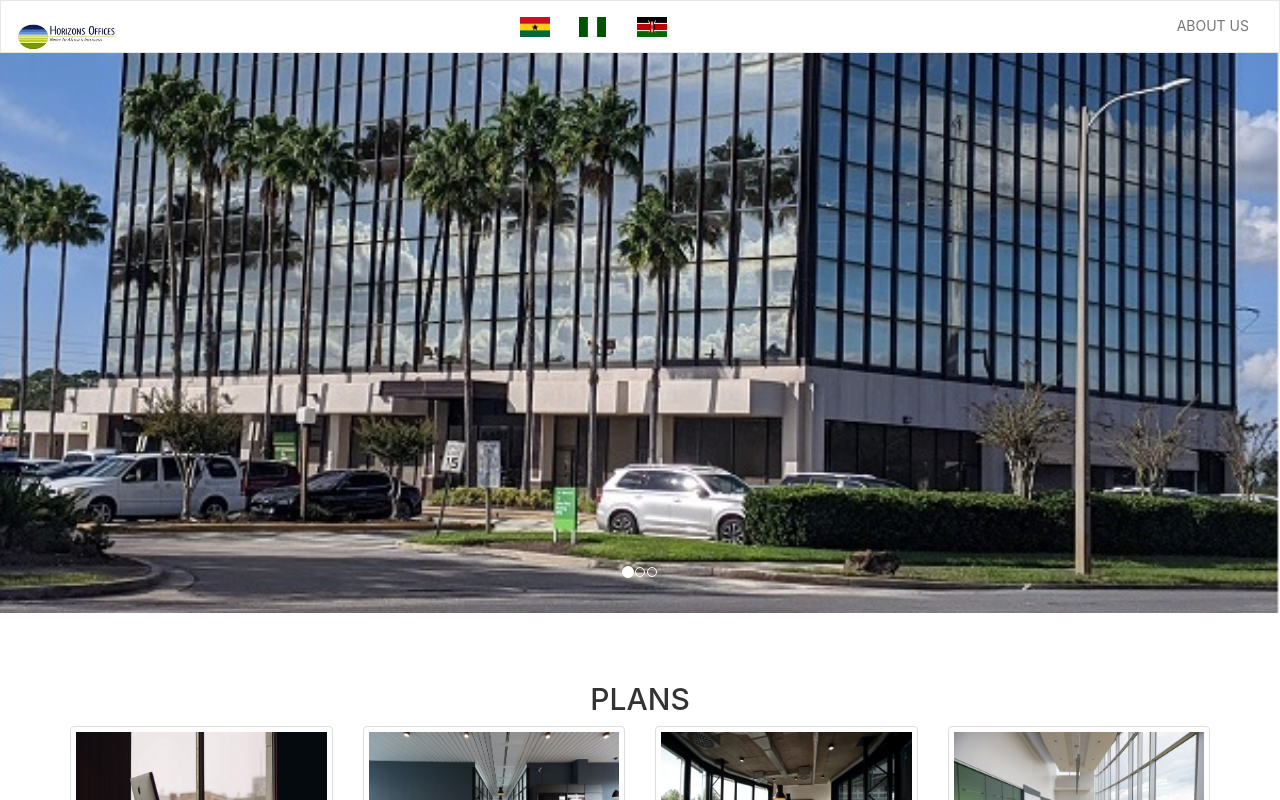
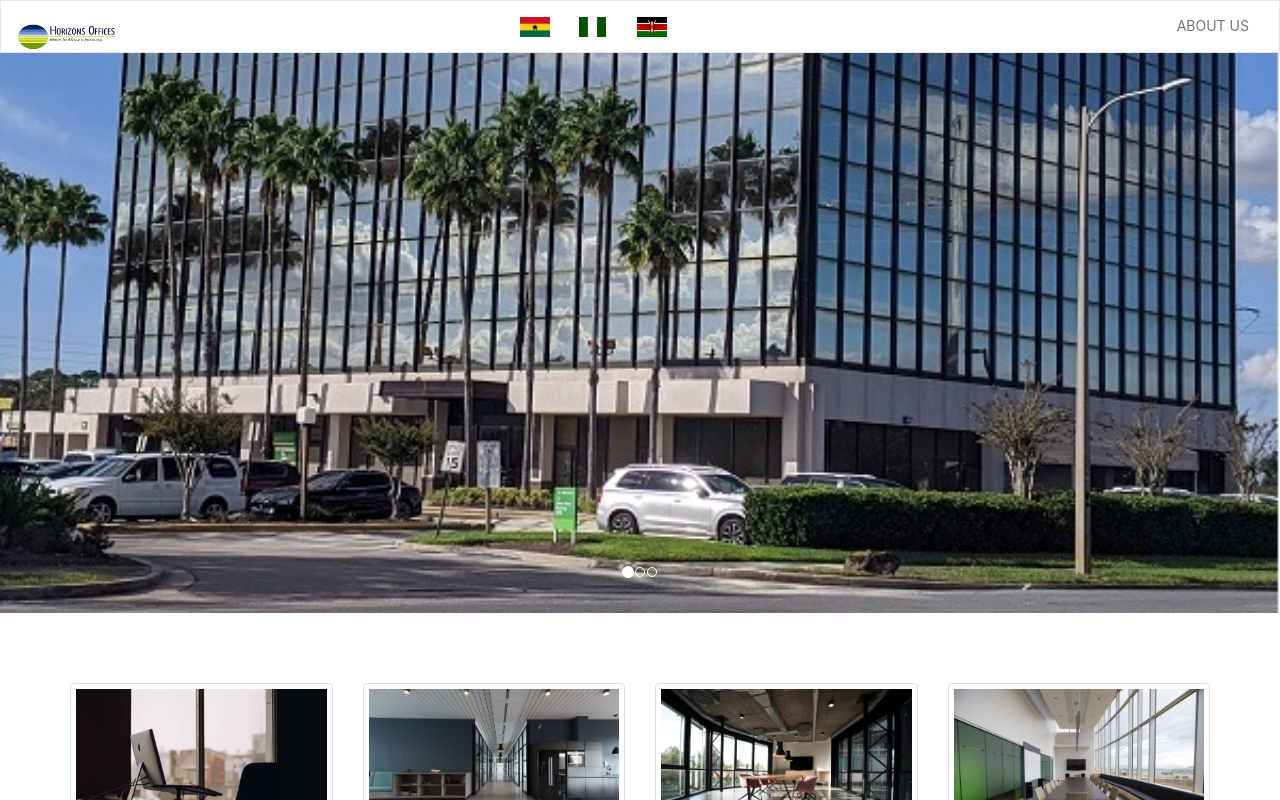
Before and after one commit to imoempire/react-horizons, a React (Create React App) app: page / in a window 1280 px wide. Shown: the top 800 px of the page. Built offline with nearby package versions, Linux system fonts and the light colour scheme.

Commit message:
add text as props

```diff
--- a/src/Component/Plans.js
+++ b/src/Component/Plans.js
@@ -4,10 +4,10 @@ import image7 from '../images/nastuh-abootalebi-ZtC4_rPCRXA-unsplash.jpg';
 import image8 from '../images/nastuh-abootalebi-eHD8Y1Znfpk-unsplash.jpg';
 import image9 from '../images/benjamin-child-0sT9YhNgSEs-unsplash.jpg';
 
-const Plans = () => {
+const Plans = (props) => {
     return (
         <div className="container plans">
-        <h2 className="text-center">      PLANS        </h2>
+        <h2 className="text-center">{props.text}</h2>
       <div className="row">
         <div className="col-md-3">
           <div className="thumbnail">
```
